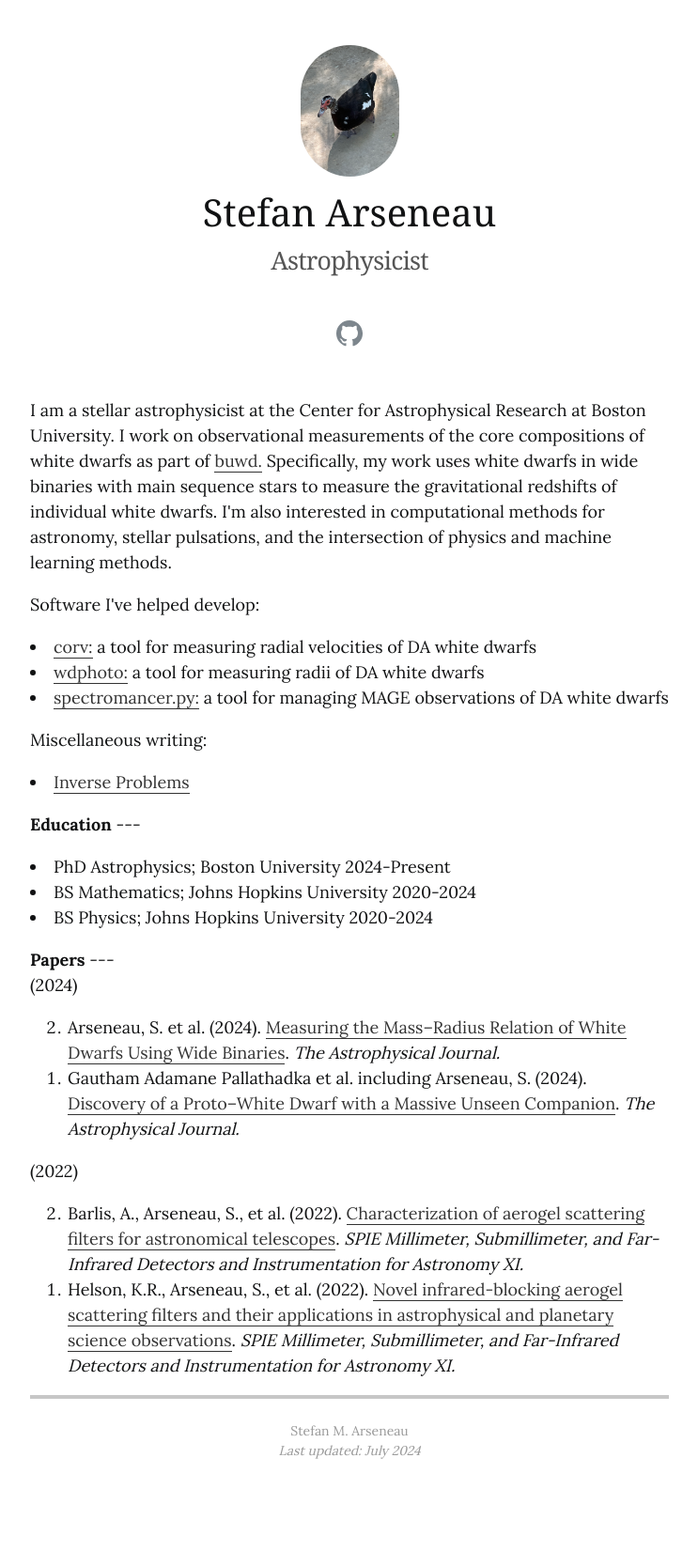
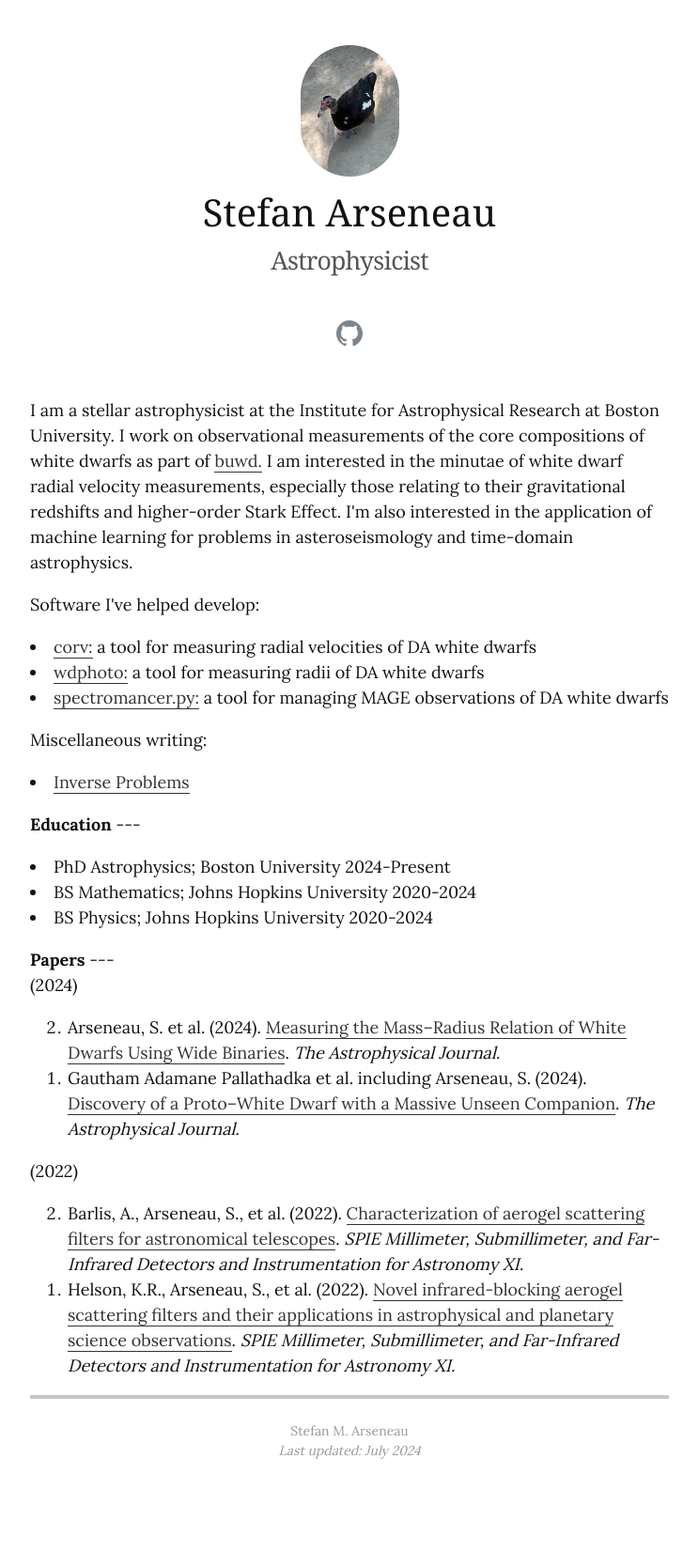
Before and after one commit to stefanarseneau/stefanarseneau.github.io, a Jekyll site: the page built from index.html, in a window 1280 px wide. Shown: the whole page at 94% size, without its empty margins (268-1011 px from the left). Built offline with Jekyll 4.4.1, drawn with Linux system fonts in a browser that asks for light colours; nearby versions of some CDN libraries.

Commit message:
Update index.html

```diff
--- a/index.html
+++ b/index.html
@@ -3,10 +3,10 @@ layout: default
 ---
 
 <div class="executive-summary" itemprop="description">
-<p>I am a stellar astrophysicist at the Center for Astrophysical Research at Boston University. I work on observational measurements of the core
-compositions of white dwarfs as part of <a href="https://sites.bu.edu/buwd/">buwd.</a> Specifically, my work uses white dwarfs in wide binaries
-with main sequence stars to measure the gravitational redshifts of individual white dwarfs. I'm also interested in computational methods for
-astronomy, stellar pulsations, and the intersection of physics and machine learning methods.</p>
+<p>I am a stellar astrophysicist at the Institute for Astrophysical Research at Boston University. I work on observational measurements of the core
+compositions of white dwarfs as part of <a href="https://sites.bu.edu/buwd/">buwd.</a> I am interested in the minutae of white dwarf radial velocity
+measurements, especially those relating to their gravitational redshifts and higher-order Stark Effect. I'm also interested in the application of
+machine learning for problems in asteroseismology and time-domain astrophysics.</p>
 
 <p>Software I've helped develop:
 <list>
```
